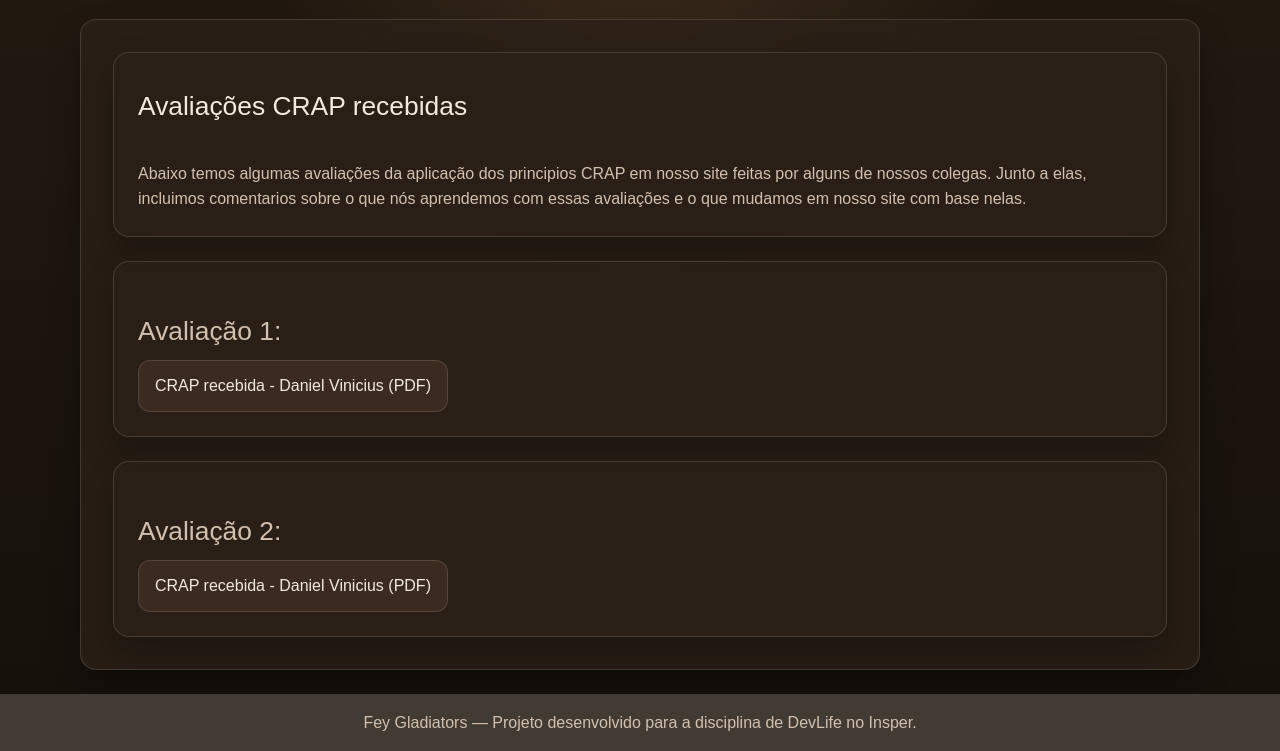
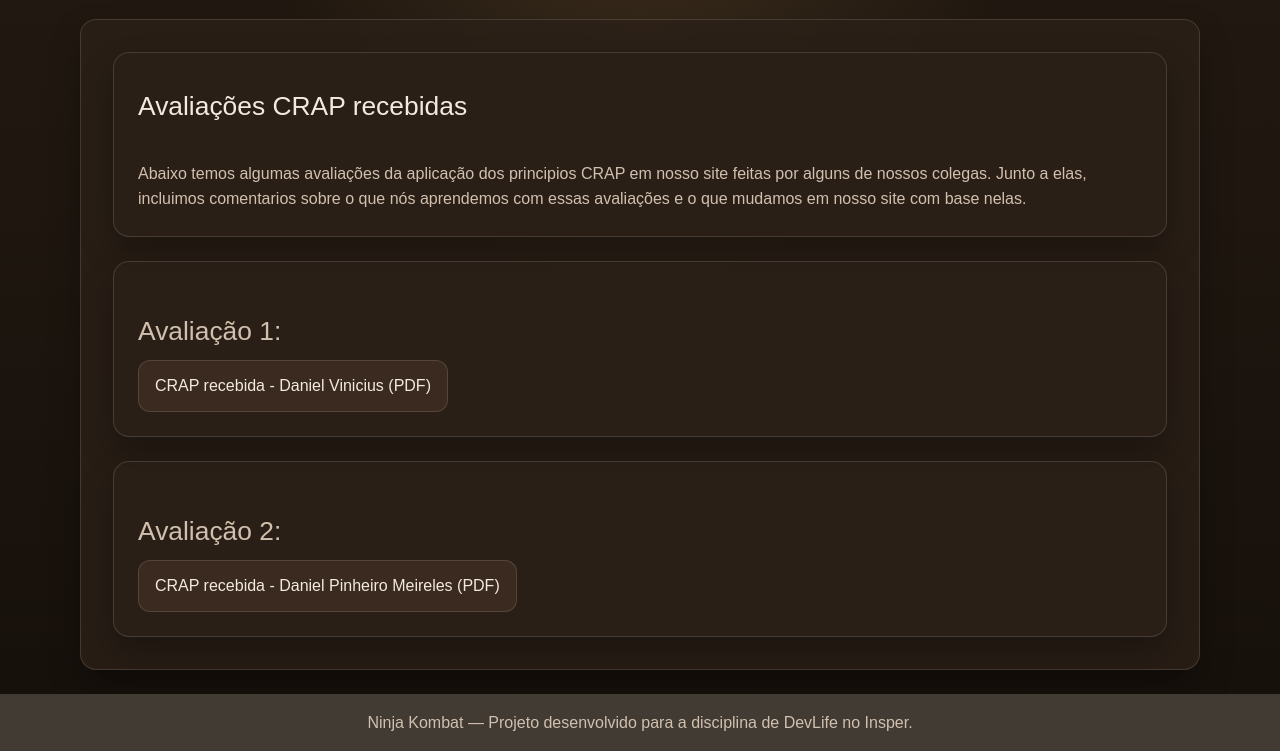
Before and after one commit to insper-classroom/pygame-site-daniel-2, a plain HTML site: page crap.html in a window 1280 px wide. Shown: the part 81-832 px from the top of the page. Drawn offline with Linux system fonts and the light colour scheme; a web font is replaced by a local one.

Commit message:
adiciounou crap recebida

```diff
--- a/crap.html
+++ b/crap.html
@@ -59,8 +59,8 @@
         <ul class="file-list">
           <li>
             <h2>Avaliação 2:</h2>
-            <a href="./avaliacao_crap_recebida/CRAP_recebida_daniel_vinicius.pdf" target="_blank" rel="noopener">
-              CRAP recebida - Daniel Vinicius (PDF)
+            <a href="./avaliacao_crap_recebida/CRAP_recebida_daniel_pinheiro_meireles.pdf" target="_blank" rel="noopener">
+              CRAP recebida - Daniel Pinheiro Meireles (PDF)
             </a>
           </li>
         </ul>
@@ -69,7 +69,7 @@
   </main>
 
   <footer class="site-footer">
-    <p>Fey Gladiators — Projeto desenvolvido para a disciplina de DevLife no Insper.</p>
+    <p>Ninja Kombat — Projeto desenvolvido para a disciplina de DevLife no Insper.</p>
   </footer>
 </body>
 
```
Also changed, not shown: dev-logs.html (+1 -1 lines), 1 other file.
